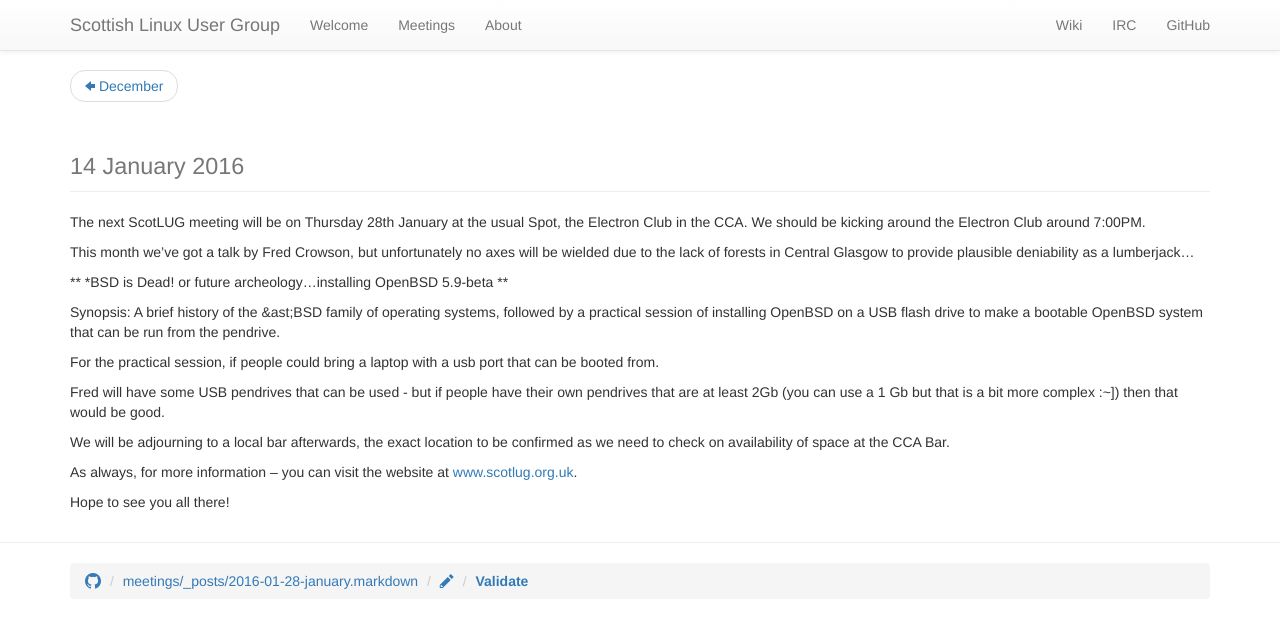
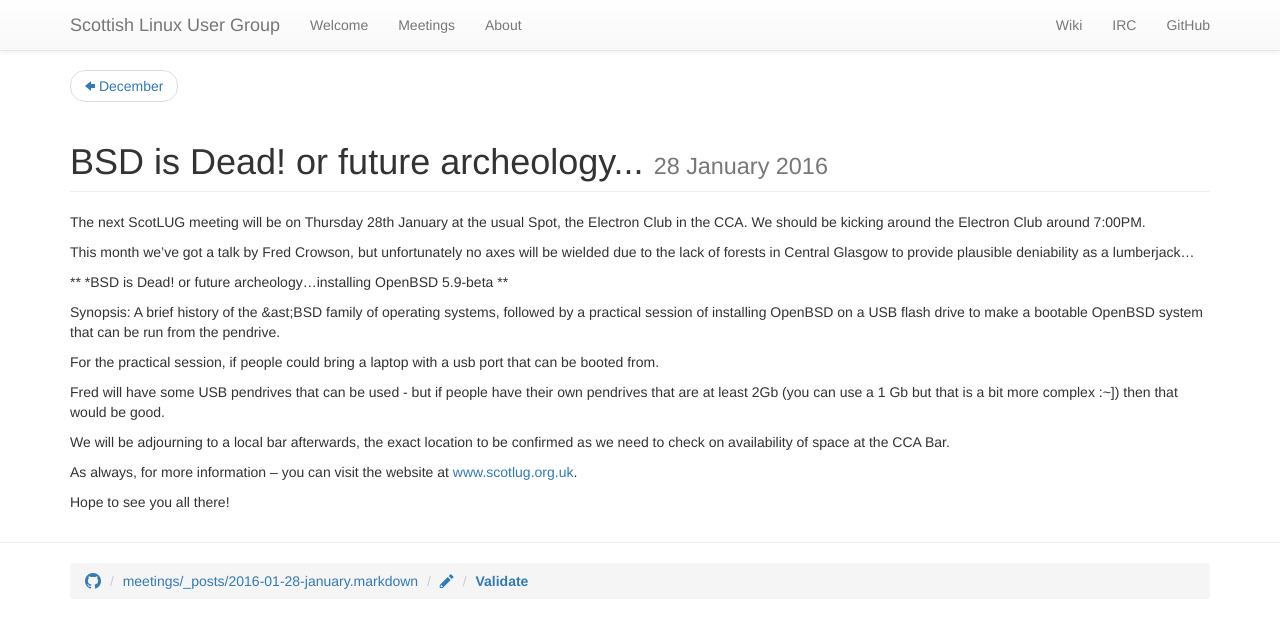
Before and after one commit to ScotLUG/scotlug.github.io, a Jekyll site: the page built from meetings/_posts/2016-01-28-january.markdown, in a window 1280 px wide. Shown: the top 628 px of the page. Built offline with Jekyll 4.4.1, drawn with Linux system fonts in a browser that asks for light colours.

Commit message:
Update 2016-01-28-january.markdown

```diff
--- a/meetings/_posts/2016-01-28-january.markdown
+++ b/meetings/_posts/2016-01-28-january.markdown
@@ -1,5 +1,5 @@
 ---
-title: *BSD is Dead! or future archeology...
+title: BSD is Dead! or future archeology...
 ---
 
 The next ScotLUG meeting will be on Thursday 28th January at the usual Spot, the Electron Club in the CCA. We should be kicking around the Electron Club around 7:00PM.
```
